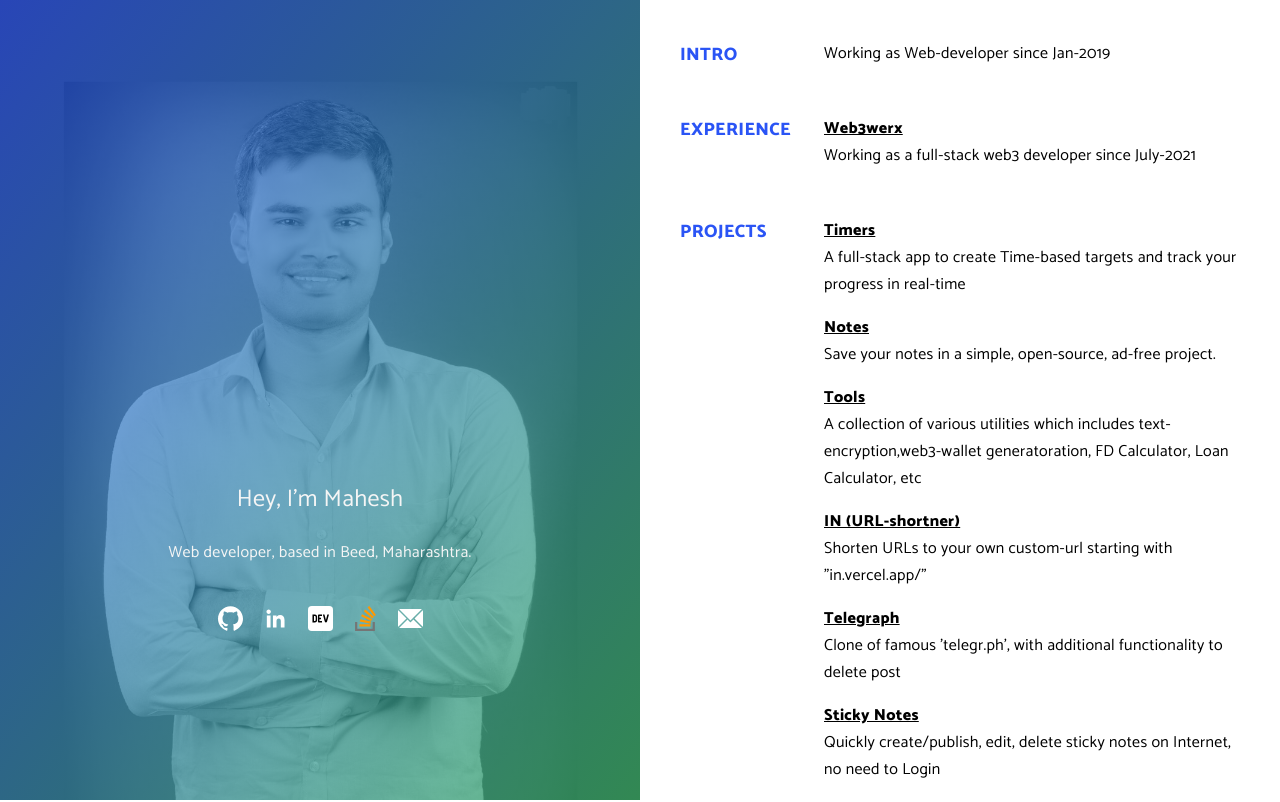
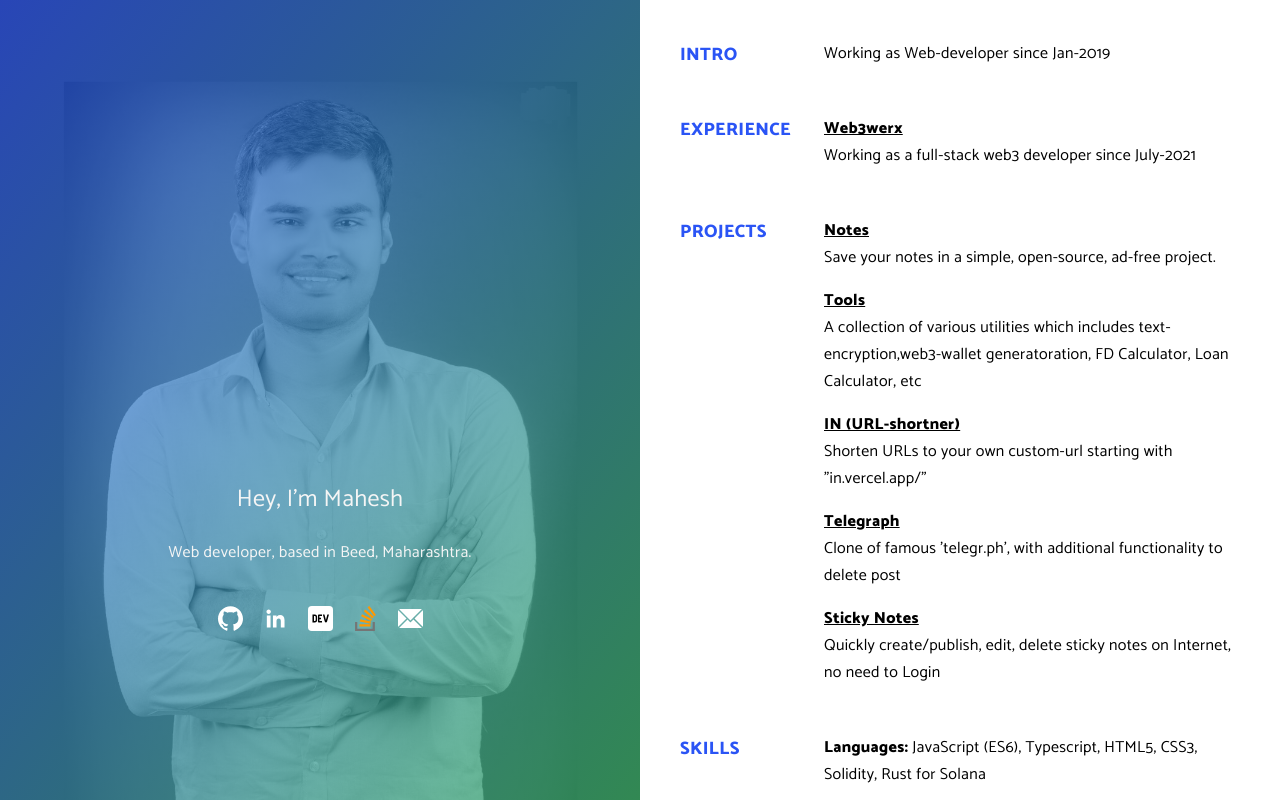
Before and after one commit to YoungMahesh/YoungMahesh, a Next.js app: page / in a window 1280 px wide. Shown: the top 802 px of the page. Built offline with nearby package versions, Linux system fonts and the light colour scheme.

Commit message:
removed timers

```diff
--- a/components/RightSide.tsx
+++ b/components/RightSide.tsx
@@ -26,11 +26,6 @@ export default function RightSide() {
       <section className="info-block">
         <h3 className="info-title">PROJECTS</h3>
         <div className="content">
-          <ProjectBox
-            name="Timers"
-            link="https://timers0.vercel.app/"
-            description="A full-stack app to create Time-based targets and track your progress in real-time"
-          />
           <ProjectBox
             name="Notes"
             link="https://notes0.vercel.app/"
```
